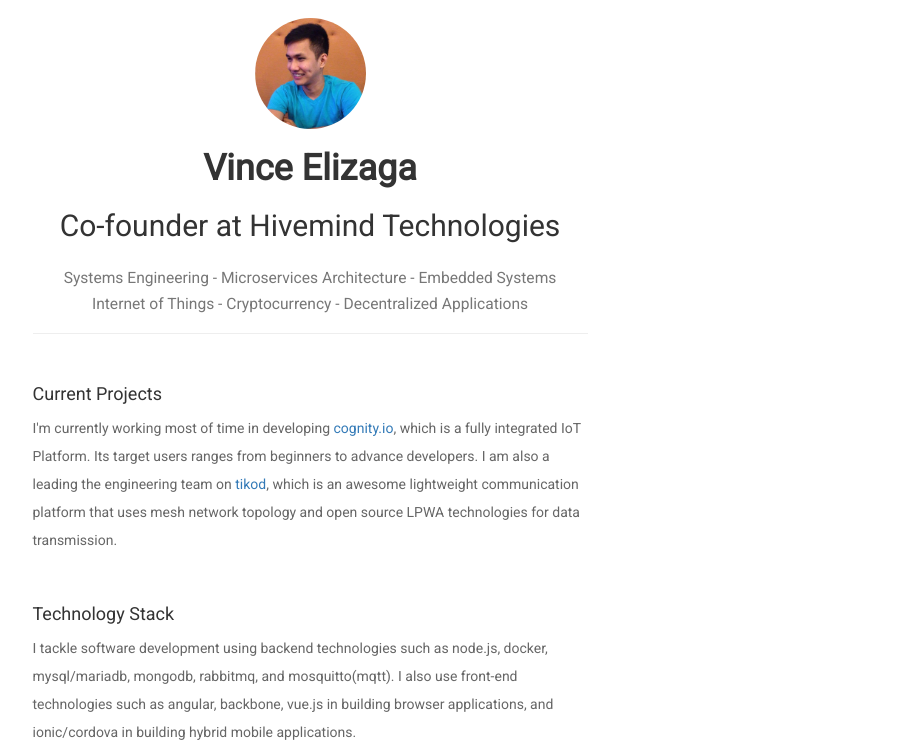
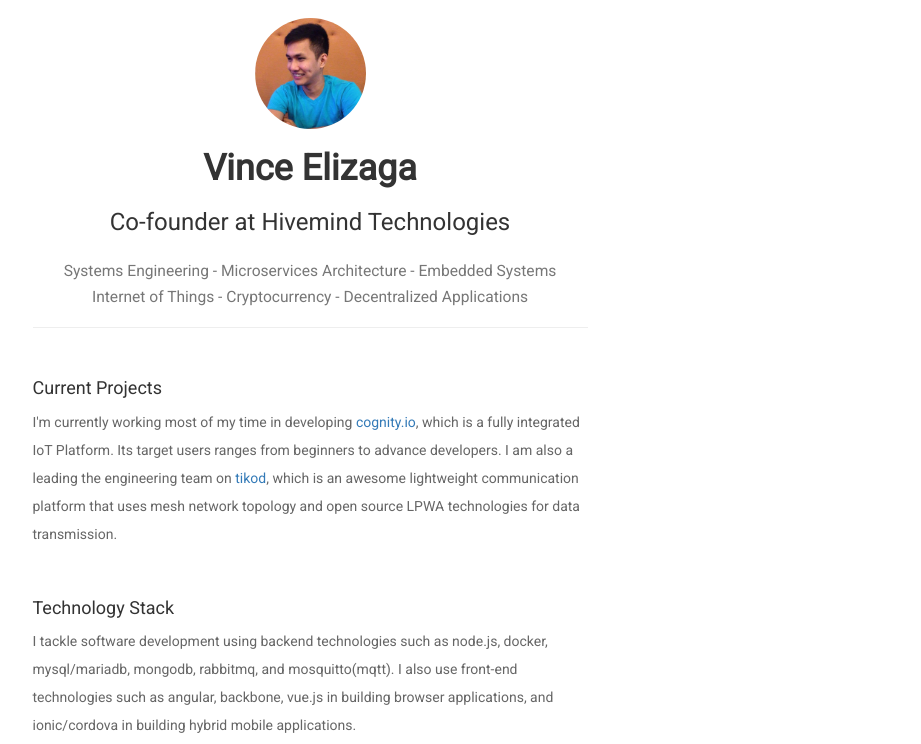
Before and after one commit to vynci/landing-page, a plain HTML site: page index.html in a window 1280 px wide. Shown: the part 56-800 px from the top of the page, without its empty margins (330-1251 px from the left). Drawn offline with nearby package versions, Linux system fonts and the light colour scheme.

Commit message:
quick fix

```diff
--- a/index.html
+++ b/index.html
@@ -47,7 +47,7 @@
 
           <div class="page-header">
             <h1>Vince Elizaga</h1>
-            <h2>Co-founder at Hivemind Technologies</h2>
+            <h3>Co-founder at Hivemind Technologies</h3>
             <h3><small>Systems Engineering - Microservices Architecture - Embedded Systems <br> Internet of Things - Cryptocurrency - Decentralized Applications</small></h3>
 
           </div>
@@ -55,7 +55,7 @@
           <div class="item-list">
             <h4>Current Projects</h4>
             <p>
-                I'm currently working most of time in developing <a href="https://www.cognity.io">cognity.io</a>, which is a fully integrated IoT Platform. Its target users ranges from beginners to advance developers. I am also a leading the engineering team on <a href="https://www.tikod.ph">tikod</a>, which is an awesome lightweight communication platform that uses mesh network topology and open source LPWA technologies for data transmission.
+                I'm currently working most of my time in developing <a href="https://www.cognity.io">cognity.io</a>, which is a fully integrated IoT Platform. Its target users ranges from beginners to advance developers. I am also a leading the engineering team on <a href="https://www.tikod.ph">tikod</a>, which is an awesome lightweight communication platform that uses mesh network topology and open source LPWA technologies for data transmission.
             </p>
           </div>
 
```
